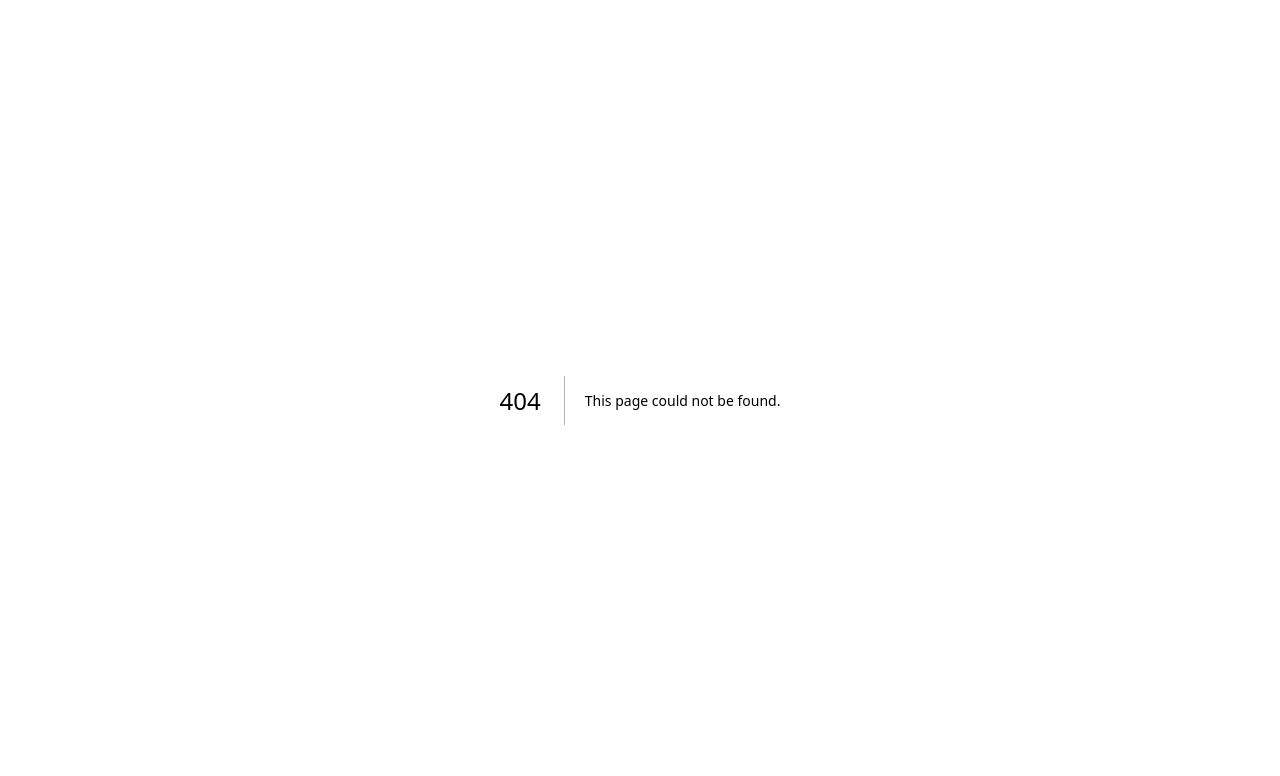
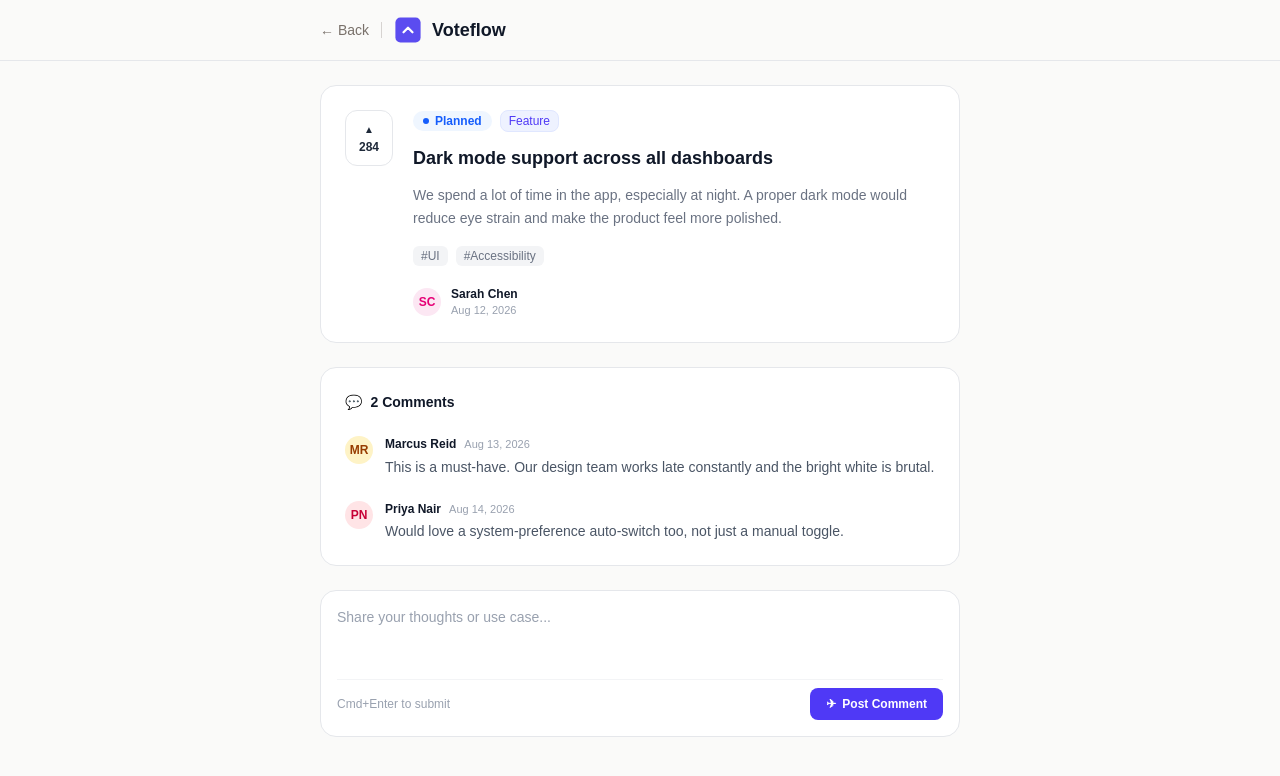
Before and after one commit to ItsLxst/VoteFlow, a Next.js app: page /details in a window 1280 px wide. Before the commit this address had no page. Shown: the top 776 px of the page. Built offline with nearby package versions, Linux system fonts and the light colour scheme.

Commit message:
build feedback detail card and add detail page

```diff
--- /dev/null
+++ b/app/details/page.tsx
@@ -0,0 +1,15 @@
+import NavbarDetail from "@/components/Navbar/NavbarDetail";
+import FeedbackDetail from "@/components/FeedbackCard/FeedbackDetail";
+
+function DetailPage() {
+    return (
+        <div className="min-h-screen">
+            <NavbarDetail />
+            <main className="w-full max-w-2xl mx-auto px-4 pb-12">
+                <FeedbackDetail />
+            </main>
+        </div>
+    );
+}
+
+export default DetailPage;
--- a/app/globals.css
+++ b/app/globals.css
@@ -1,7 +1,7 @@
 @import "tailwindcss";
 
 :root {
-  --background: #ffffff;
+  --background: #fafaf9; /* Tailwind stone-50 */
   --foreground: #171717;
 }
 
--- a/app/page.tsx
+++ b/app/page.tsx
@@ -4,7 +4,7 @@ import FeedbackCard from "@/components/FeedbackCard/FeedbackCard";
 
 function Home() {
     return (
-        <div className="min-h-screen bg-white">
+        <div className="min-h-screen">
             <NavbarHome />
             <main className="w-full max-w-4xl mx-auto px-4 pb-12">
                 <StatsOverview />
--- /dev/null
+++ b/components/FeedbackCard/FeedbackDetail.tsx
@@ -0,0 +1,106 @@
+function FeedbackDetail() {
+    return (
+        <div className="flex flex-col gap-6 w-full mt-6">
+            {/* main detail card */}
+            <div className="flex items-start gap-5 p-6 bg-white border border-gray-200 rounded-2xl">
+                <button className="flex flex-col items-center justify-center w-12 h-14 border border-gray-200 rounded-xl bg-white text-gray-800 shrink-0">
+                    <span className="text-[10px]">▲</span>
+                    <span className="text-xs font-bold mt-0.5">284</span>
+                </button>
+
+                <div className="flex flex-col flex-1 gap-3">
+                    <div className="flex items-center gap-2">
+            <span className="text-xs font-semibold text-blue-600 bg-blue-50 px-2.5 py-0.5 rounded-full flex items-center gap-1.5">
+              <span className="w-1.5 h-1.5 rounded-full bg-blue-600"></span>
+              Planned
+            </span>
+                        <span className="text-xs font-medium text-indigo-600 bg-indigo-50 border border-indigo-100 px-2 py-0.5 rounded-lg">
+              Feature
+            </span>
+                    </div>
+
+                    <h1 className="text-lg font-bold text-gray-900">
+                        Dark mode support across all dashboards
+                    </h1>
+
+                    <p className="text-sm text-gray-500 leading-relaxed">
+                        We spend a lot of time in the app, especially at night. A proper dark mode would reduce eye strain and make the product feel more polished.
+                    </p>
+
+                    <div className="flex items-center gap-2 mt-1">
+            <span className="text-xs text-gray-500 bg-gray-100 px-2 py-0.5 rounded-md">
+              #UI
+            </span>
+                        <span className="text-xs text-gray-500 bg-gray-100 px-2 py-0.5 rounded-md">
+              #Accessibility
+            </span>
+                    </div>
+
+                    <div className="flex items-center gap-2.5 mt-2">
+            <span className="w-7 h-7 rounded-full bg-pink-100 text-pink-600 text-xs font-bold flex items-center justify-center">
+              SC
+            </span>
+                        <div className="flex flex-col">
+                            <span className="text-xs font-semibold text-gray-900">Sarah Chen</span>
+                            <span className="text-[11px] text-gray-400">Aug 12, 2026</span>
+                        </div>
+                    </div>
+                </div>
+            </div>
+
+            {/* comment section */}
+            <div className="flex flex-col p-6 bg-white border border-gray-200 rounded-2xl gap-6">
+                <h3 className="font-bold text-gray-900 text-sm flex items-center gap-2">
+                    <span>💬</span> 2 Comments
+                </h3>
+
+                <div className="flex items-start gap-3">
+          <span className="w-7 h-7 rounded-full bg-amber-100 text-amber-800 text-xs font-bold flex items-center justify-center shrink-0">
+            MR
+          </span>
+                    <div className="flex flex-col gap-1">
+                        <div className="flex items-center gap-2">
+                            <span className="text-xs font-bold text-gray-900">Marcus Reid</span>
+                            <span className="text-[11px] text-gray-400">Aug 13, 2026</span>
+                        </div>
+                        <p className="text-sm text-gray-600">
+                            This is a must-have. Our design team works late constantly and the bright white is brutal.
+                        </p>
+                    </div>
+                </div>
+
+                <div className="flex items-start gap-3">
+          <span className="w-7 h-7 rounded-full bg-rose-100 text-rose-700 text-xs font-bold flex items-center justify-center shrink-0">
+            PN
+          </span>
+                    <div className="flex flex-col gap-1">
+                        <div className="flex items-center gap-2">
+                            <span className="text-xs font-bold text-gray-900">Priya Nair</span>
+                            <span className="text-[11px] text-gray-400">Aug 14, 2026</span>
+                        </div>
+                        <p className="text-sm text-gray-600">
+                            Would love a system-preference auto-switch too, not just a manual toggle.
+                        </p>
+                    </div>
+                </div>
+            </div>
+
+            {/* comment form*/}
+            <div className="flex flex-col p-4 bg-white border border-gray-200 rounded-2xl gap-3">
+        <textarea
+            placeholder="Share your thoughts or use case..."
+            rows={3}
+            className="w-full text-sm text-gray-700 outline-none resize-none placeholder-gray-400"
+        />
+                <div className="flex items-center justify-between pt-2 border-t border-gray-100">
+                    <span className="text-xs text-gray-400">Cmd+Enter to submit</span>
+                    <button className="bg-indigo-600 hover:bg-indigo-700 text-white text-xs font-semibold px-4 py-2 rounded-lg flex items-center gap-1.5">
+                        <span>✈</span> Post Comment
+                    </button>
+                </div>
+            </div>
+        </div>
+    );
+}
+
+export default FeedbackDetail;
--- a/components/Navbar/NavbarDetail.tsx
+++ b/components/Navbar/NavbarDetail.tsx
@@ -3,7 +3,7 @@ import Image from "next/image";
 function NavbarDetail() {
     return (
         <nav className="w-full border-b border-gray-200 py-4">
-            <div className="w-full max-w-4xl mx-auto flex items-center gap-3 px-4">
+            <div className="w-full max-w-2xl mx-auto flex items-center gap-3 px-4">
                 <button className="hover:text-black cursor-pointer text-stone-500 text-sm font-medium">
                     ← Back
                 </button>
```
